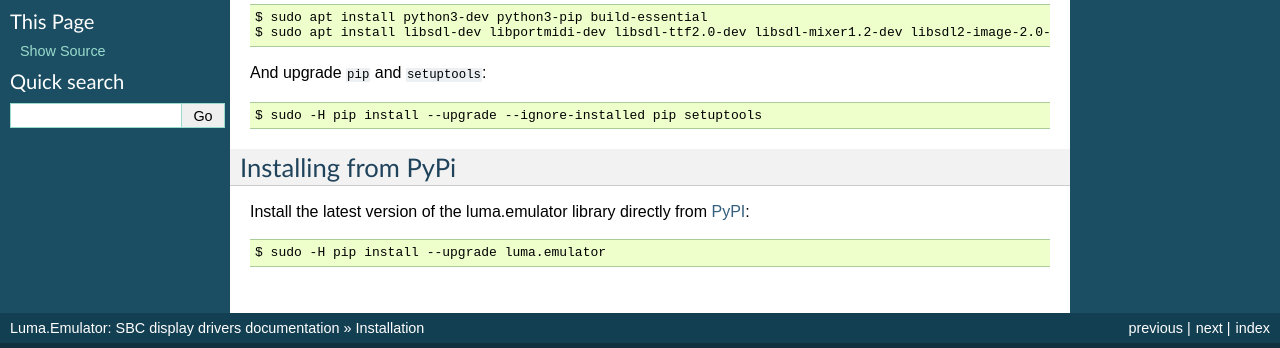
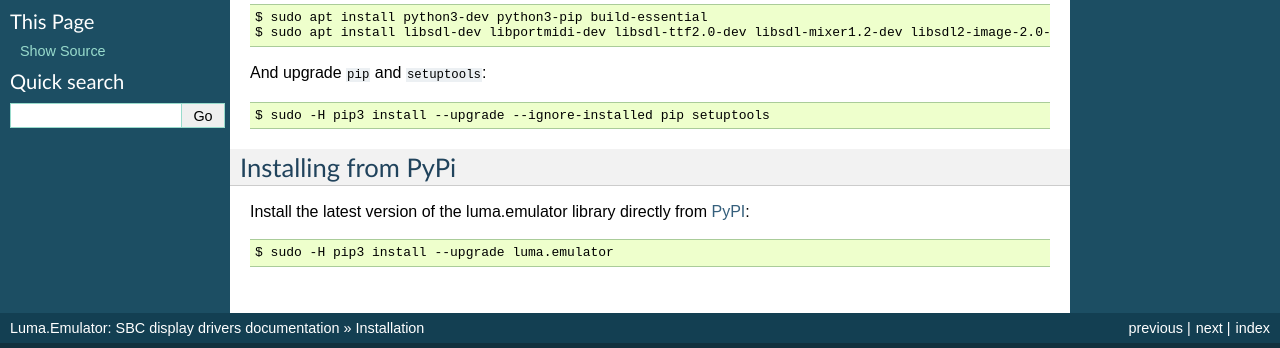
Before and after one commit to rm-hull/luma.emulator, a Sphinx documentation site: the page built from doc/install.rst, in a window 1280 px wide. Shown: the part 229-577 px from the top of the page. Built offline with Sphinx 7.4.7, drawn with Linux system fonts in a browser that asks for light colours; the version number could not be read and is left out.

Commit message:
doc update

```diff
--- a/doc/install.rst
+++ b/doc/install.rst
@@ -12,7 +12,7 @@ Install dependencies for pygame first::
 
 And upgrade ``pip`` and ``setuptools``::
 
-  $ sudo -H pip install --upgrade --ignore-installed pip setuptools
+  $ sudo -H pip3 install --upgrade --ignore-installed pip setuptools
 
 Installing from PyPi
 ^^^^^^^^^^^^^^^^^^^^
@@ -20,4 +20,4 @@ Installing from PyPi
 Install the latest version of the luma.emulator library directly from
 `PyPI <https://pypi.python.org/pypi?:action=display&name=luma.emulator>`_::
 
-  $ sudo -H pip install --upgrade luma.emulator
+  $ sudo -H pip3 install --upgrade luma.emulator
```
